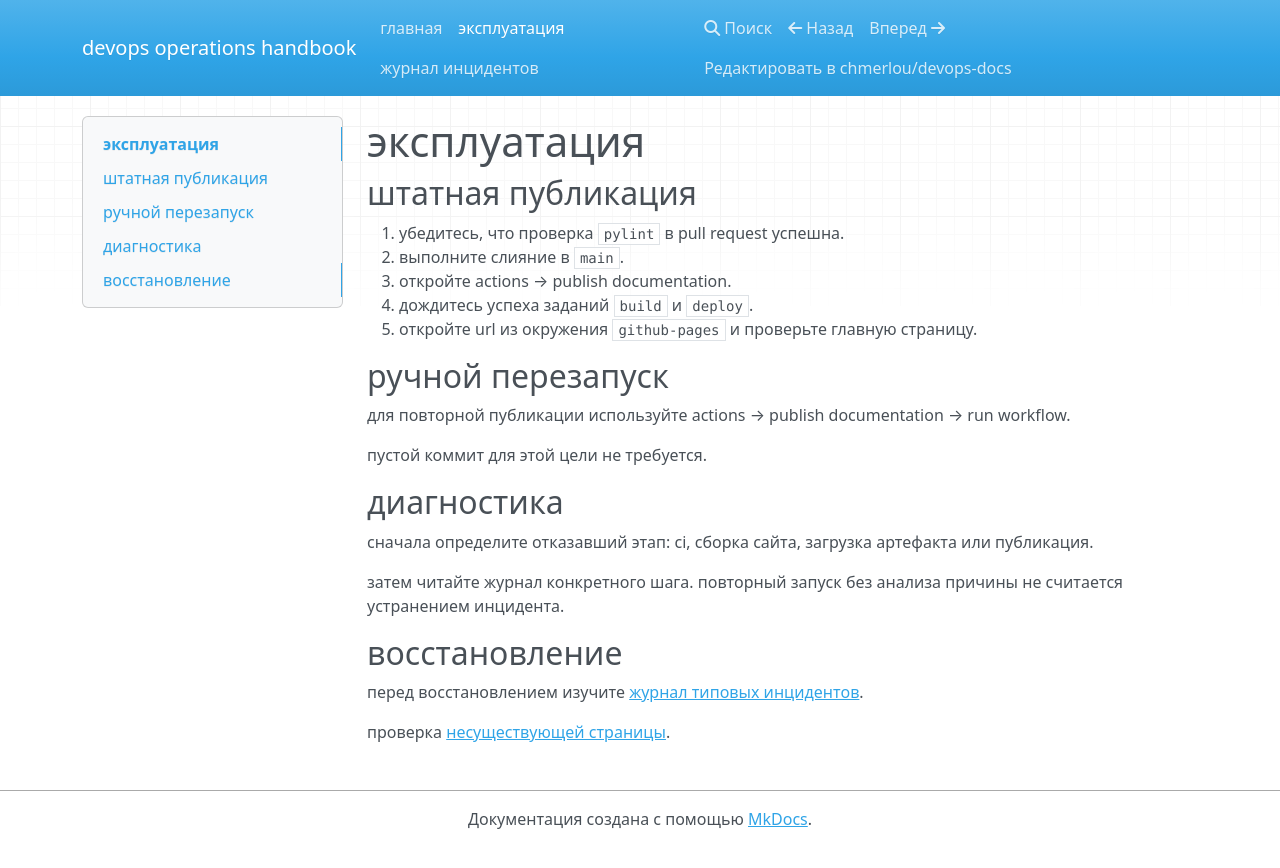
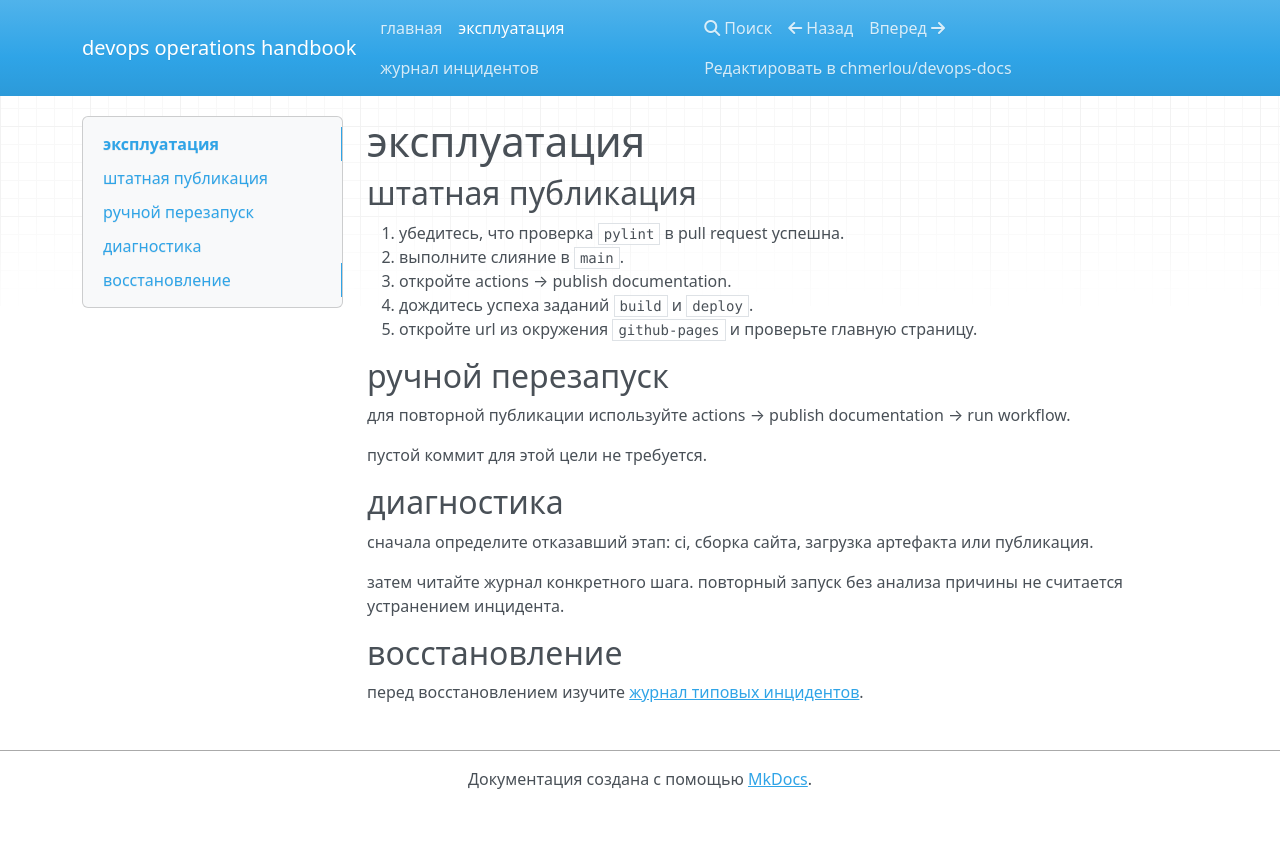
Before and after one commit to Chmerlou/devops-docs, an MkDocs documentation site: the page built from docs/runbook.md, in a window 1280 px wide. Shown: the top 868 px of the page. Built offline with MkDocs 1.6.1, drawn with Linux system fonts in a browser that asks for light colours; nearby versions of some CDN libraries.

Commit message:
fix: remove broken link

```diff
--- a/docs/runbook.md
+++ b/docs/runbook.md
@@ -23,5 +23,3 @@
 ## восстановление
 
 перед восстановлением изучите [журнал типовых инцидентов](incidents.md).
-
-проверка [несуществующей страницы](missing-page.md).
```
